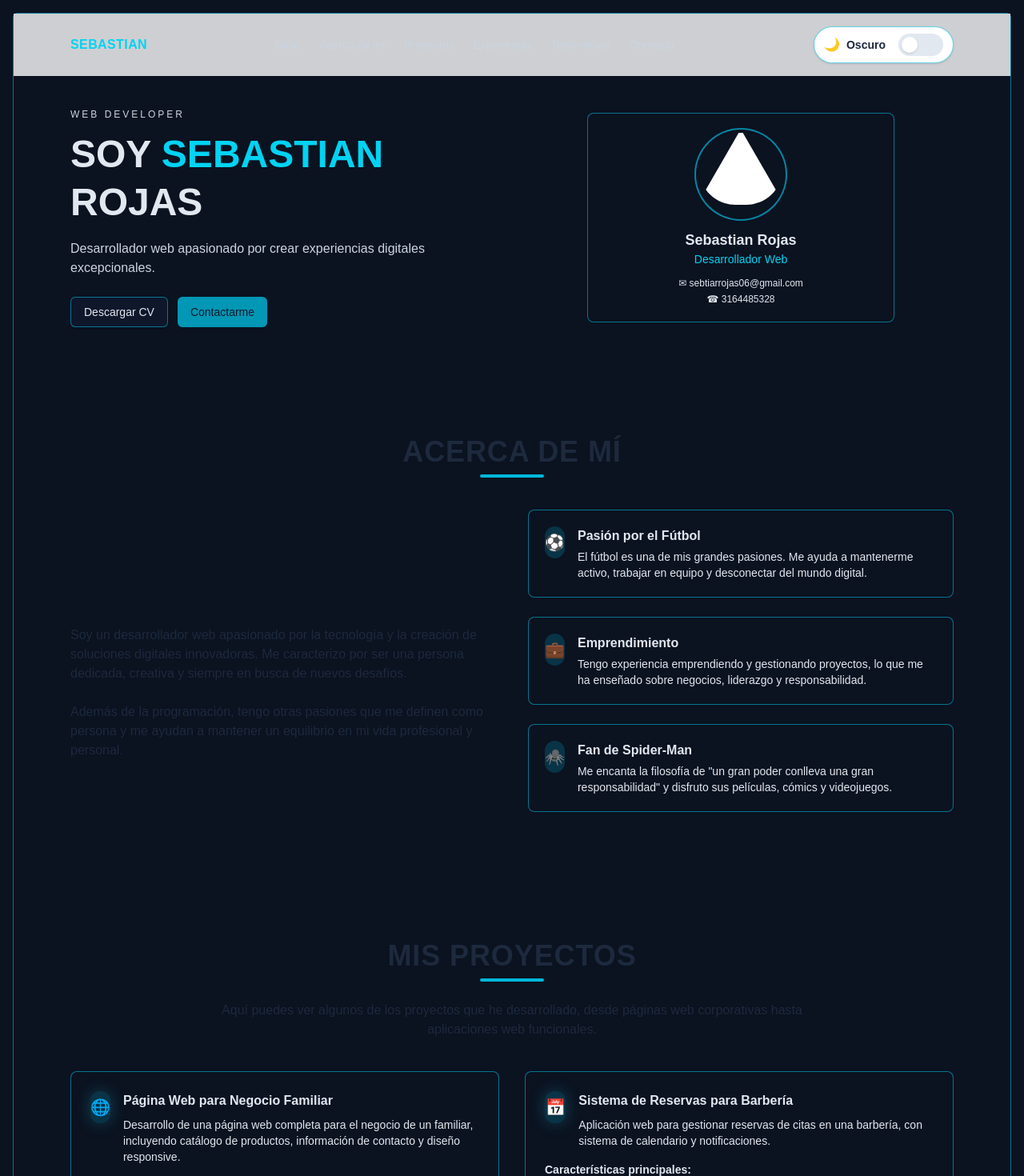
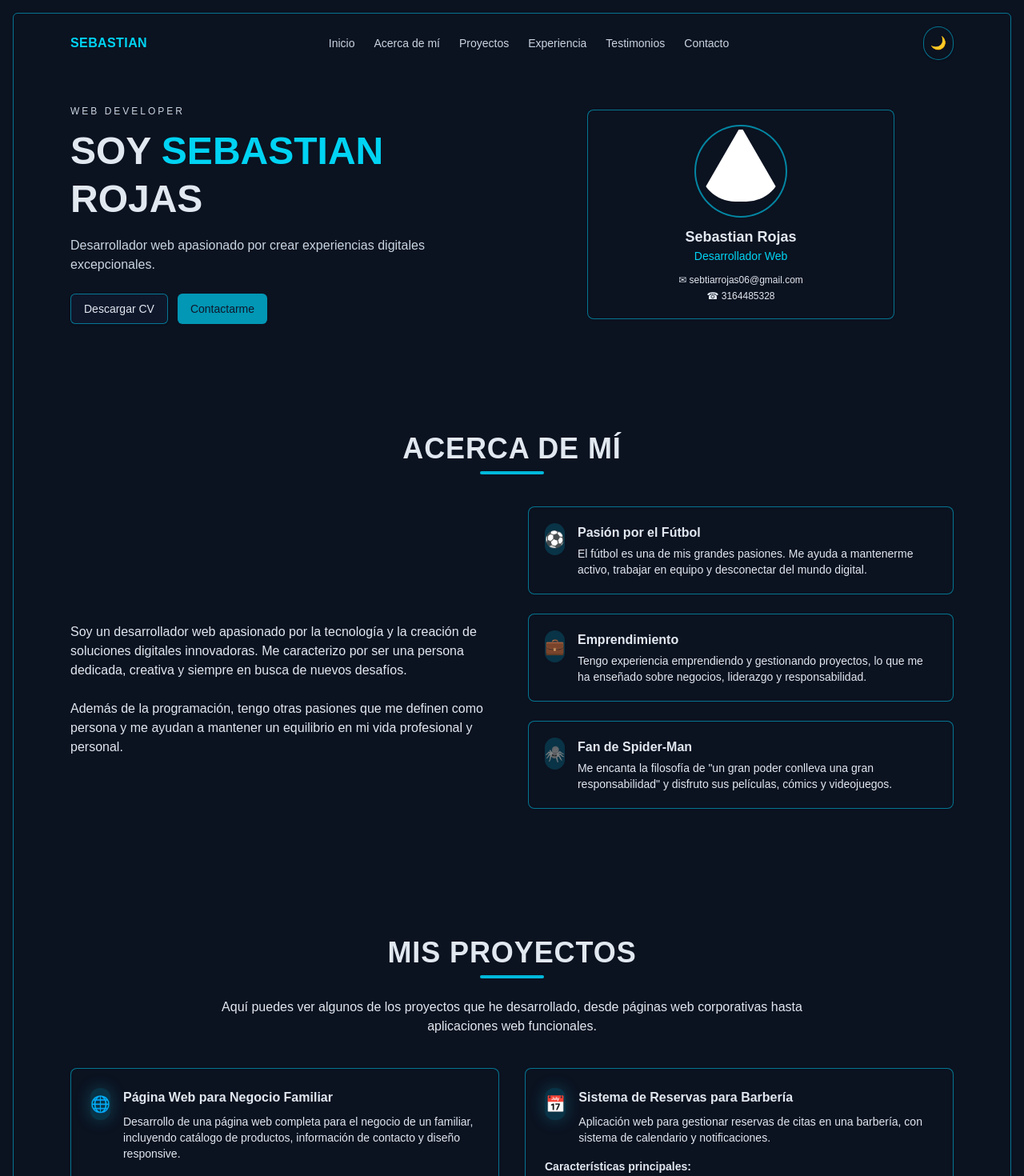
Before and after one commit to 1081271746/proyectofinal, a Next.js app: page / in a window 1280 px wide. Shown: the top 1470 px of the page at 80% size. Built offline with nearby package versions, Linux system fonts and the light colour scheme.

Commit message:
editando boton dark and ligth

```diff
--- a/src/app/components/ThemeToggle.tsx
+++ b/src/app/components/ThemeToggle.tsx
@@ -33,28 +33,9 @@ export default function ThemeToggle() {
       aria-label="Alternar tema"
       aria-pressed={theme === "dark"}
       onClick={toggle}
-      className="group inline-flex items-center gap-3 rounded-full border border-cyan-500/60 bg-white dark:bg-[#0f172a] px-3 py-2 shadow-sm hover:shadow-md transition-shadow"
+      className="inline-flex items-center rounded-full border border-cyan-500/60 bg-[var(--background)] text-[var(--foreground)] p-2 shadow-sm hover:shadow-md transition"
     >
-      <span className="flex items-center gap-2 text-sm font-semibold text-slate-800 dark:text-slate-200">
-        {theme === "dark" ? (
-          <>
-            <span className="text-base">🌙</span>
-            Oscuro
-          </>
-        ) : (
-          <>
-            <span className="text-base">☀️</span>
-            Claro
-          </>
-        )}
-      </span>
-      <span className="relative ml-1 inline-flex h-7 w-14 items-center rounded-full bg-slate-200 dark:bg-[#0b1220] transition-colors">
-        <span
-          className={`absolute left-1 top-1 h-5 w-5 rounded-full bg-white dark:bg-slate-700 shadow transition-transform duration-300 ${
-            theme === "dark" ? "translate-x-0" : "translate-x-7"
-          }`}
-        />
-      </span>
+      <span className="text-base">{theme === "dark" ? "🌙" : "☀️"}</span>
     </button>
   );
 }
--- a/src/app/page.tsx
+++ b/src/app/page.tsx
@@ -12,7 +12,7 @@ export default function Home() {
       {/* Marco exterior similar a la imagen */}
       <div className="mx-4 my-4 rounded-md border border-cyan-500/60">
         {/* Navegación superior */}
-        <header className="sticky top-0 z-10 bg-white/80 dark:bg-[#0b1220]/80 backdrop-blur">
+        <header className="sticky top-0 z-10 bg-transparent">
           <nav className="mx-auto max-w-6xl px-6 py-4 flex items-center justify-between">
             <a href="#inicio" className="text-cyan-400 font-bold tracking-wide">
               SEBASTIAN
@@ -92,7 +92,7 @@ export default function Home() {
 
         {/* Acerca de mí */}
         <section id="acerca" className="mx-auto max-w-6xl px-6 pb-16 mt-16 md:mt-24">
-          <h2 className="text-center text-3xl md:text-4xl font-bold tracking-wide dark:text-slate-200 text-slate-800">
+          <h2 className="text-center text-3xl md:text-4xl font-bold tracking-wide text-[var(--foreground)]">
             ACERCA DE MÍ
           </h2>
           <div className="mx-auto mt-2 h-1 w-20 rounded bg-cyan-500" />
@@ -100,13 +100,13 @@ export default function Home() {
           <div className="mt-10 grid md:grid-cols-2 gap-10 items-center">
             {/* Descripción izquierda */}
             <div className="md:mt-16 lg:mt-20">
-              <p className="dark:text-slate-200 text-slate-800">
+              <p className="text-[var(--foreground)]">
                 Soy un desarrollador web apasionado por la tecnología y la
                 creación de soluciones digitales innovadoras. Me caracterizo por
                 ser una persona dedicada, creativa y siempre en busca de nuevos
                 desafíos.
               </p>
-              <p className="mt-6 dark:text-slate-200 text-slate-800">
+              <p className="mt-6 text-[var(--foreground)]">
                 Además de la programación, tengo otras pasiones que me definen
                 como persona y me ayudan a mantener un equilibrio en mi vida
                 profesional y personal.
@@ -165,11 +165,11 @@ export default function Home() {
 
         {/* Proyectos */}
         <section id="proyectos" className="mx-auto max-w-6xl px-6 pb-20 mt-16 md:mt-24">
-          <h2 className="text-center text-3xl md:text-4xl font-bold tracking-wide dark:text-slate-200 text-slate-800">
+          <h2 className="text-center text-3xl md:text-4xl font-bold tracking-wide text-[var(--foreground)]">
             MIS PROYECTOS
           </h2>
           <div className="mx-auto mt-2 h-1 w-20 rounded bg-cyan-500" />
-          <p className="mt-6 text-center dark:text-slate-200 text-slate-800 max-w-3xl mx-auto">
+          <p className="mt-6 text-center text-[var(--foreground)] max-w-3xl mx-auto">
             Aquí puedes ver algunos de los proyectos que he desarrollado, desde páginas web corporativas hasta aplicaciones web funcionales.
           </p>
 
@@ -343,11 +343,11 @@ export default function Home() {
 
         {/* Testimonios */}
         <section id="testimonios" className="mx-auto max-w-6xl px-6 pb-20 mt-16 md:mt-24">
-          <h2 className="text-center text-3xl md:text-4xl font-bold tracking-wide dark:text-slate-200 text-slate-800">
+          <h2 className="text-center text-3xl md:text-4xl font-bold tracking-wide text-[var(--foreground)]">
             Testimonios
           </h2>
           <div className="mx-auto mt-2 h-1 w-20 rounded bg-cyan-500" />
-          <p className="mt-6 text-center dark:text-slate-300 text-slate-700 max-w-3xl mx-auto">
+          <p className="mt-6 text-center text-[var(--foreground)] max-w-3xl mx-auto">
             Lo que dicen las personas que han trabajado conmigo sobre mi trabajo y
             profesionalismo.
           </p>
@@ -418,11 +418,11 @@ export default function Home() {
 
         {/* Contacto */}
         <section id="contacto" className="mx-auto max-w-6xl px-6 pb-20 mt-16 md:mt-24">
-          <h2 className="text-center text-3xl md:text-4xl font-bold tracking-wide text-slate-200">
+          <h2 className="text-center text-3xl md:text-4xl font-bold tracking-wide text-[var(--foreground)]">
             CONTACTO
           </h2>
           <div className="mx-auto mt-2 h-1 w-20 rounded bg-cyan-500" />
-          <p className="mt-6 text-center text-slate-200 max-w-3xl mx-auto">
+          <p className="mt-6 text-center text-[var(--foreground)] max-w-3xl mx-auto">
             ¿Tienes un proyecto en mente? Me encantaría escuchar de ti y discutir cómo puedo ayudarte.
           </p>
 
```
